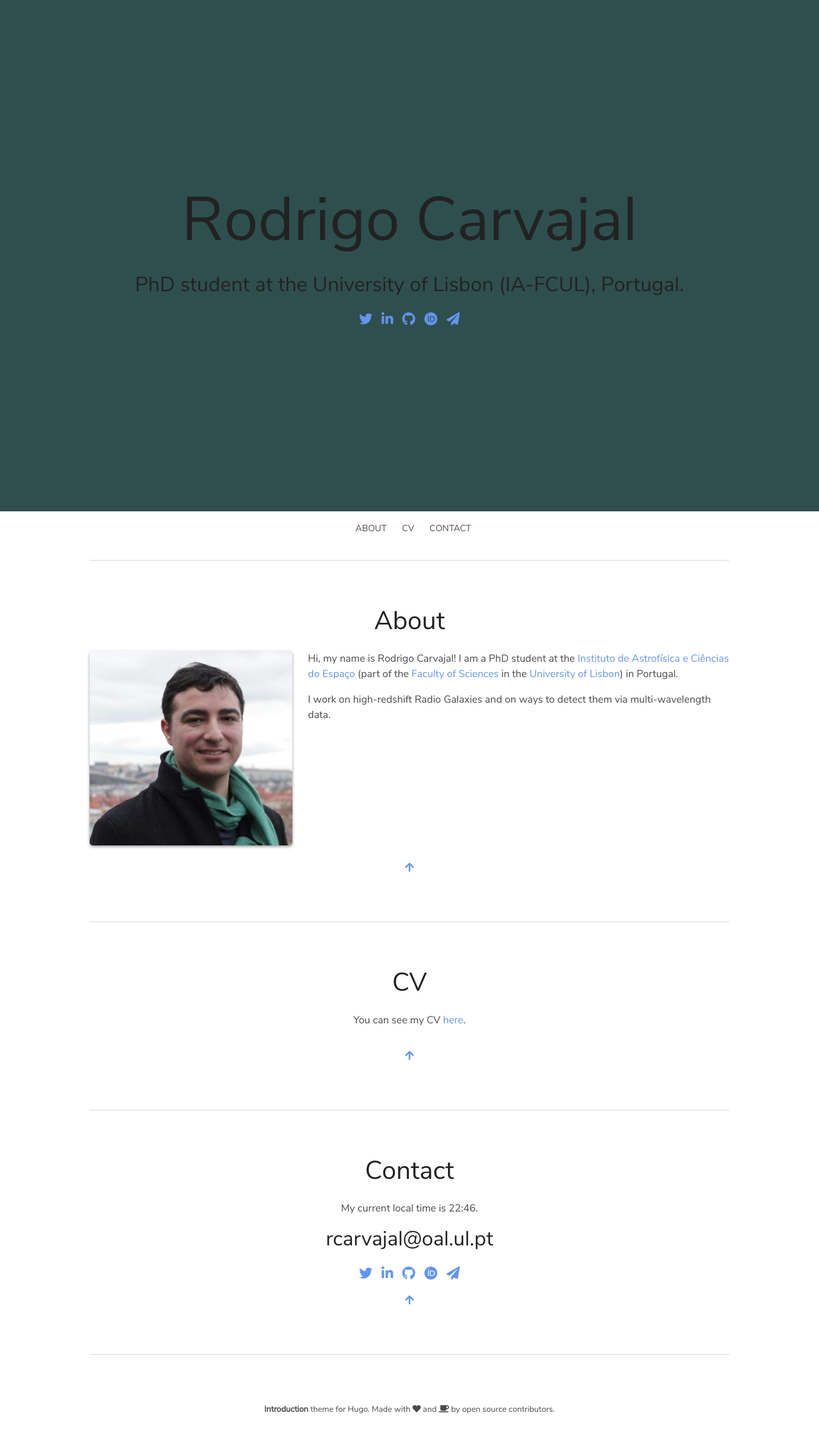
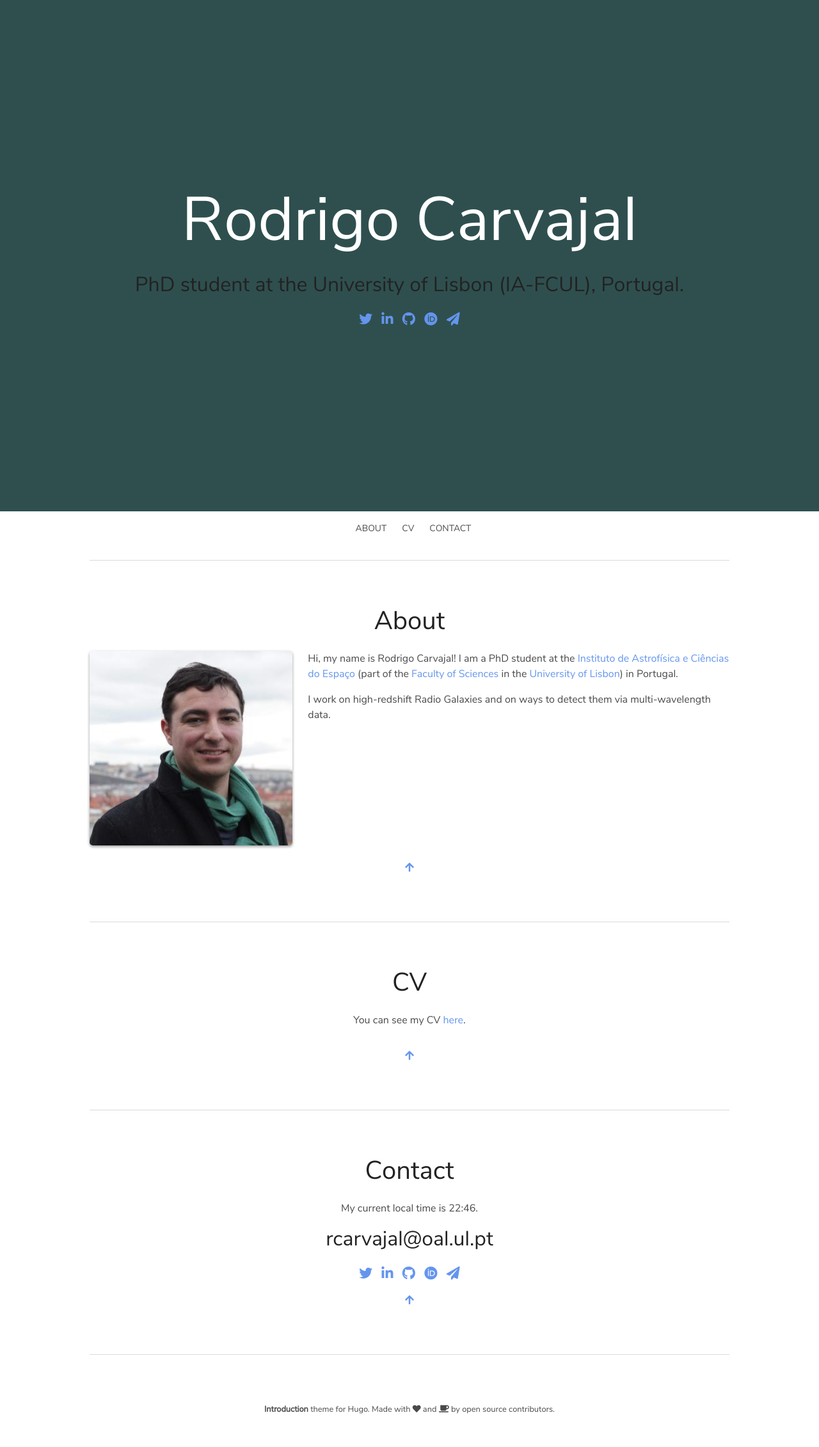
Before and after one commit to racarvajal/racarvajal.github.io, a Jekyll site: the page index.html, which Jekyll copies as it is, in a window 1280 px wide. Shown: the whole page at 64% size. Built offline with Jekyll 4.4.1, drawn with Linux system fonts in a browser that asks for light colours.

Commit message:
fix css class

```diff
--- a/css/custom_rcp.css
+++ b/css/custom_rcp.css
@@ -1,4 +1,4 @@
-hero-body h1
+.hero-body h1
 /* h2,
 .title,
 .subtitle  */
```
